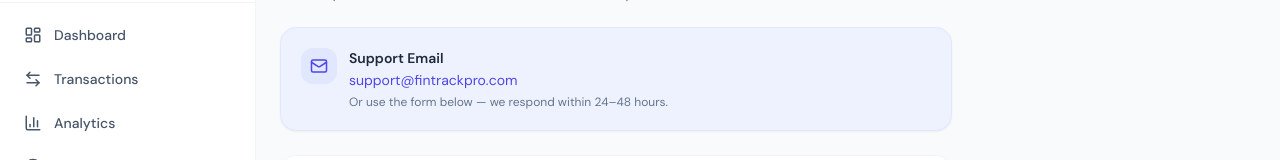
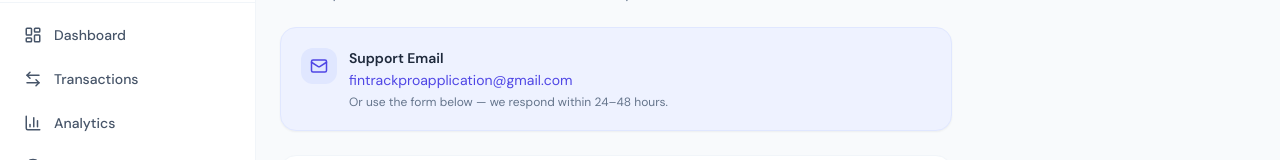
Before and after one commit to srivastavsuyash/fintrack-pro, a React (Vite) app in the folder client/: page /contact in a window 1280 px wide. Shown: the part 139-299 px from the top of the page. Built offline with nearby package versions, Linux system fonts and the light colour scheme; no server answers; sample sign-in values are in the browser's storage.

Commit message:
Updated the EmailId

```diff
--- a/client/src/pages/ContactUs.jsx
+++ b/client/src/pages/ContactUs.jsx
@@ -88,7 +88,7 @@ const ContactUs = () => {
           </div>
           <div>
             <p className="font-semibold text-slate-800 dark:text-white text-sm">Support Email</p>
-            <p className="text-primary-600 dark:text-primary-400 text-sm mt-0.5">support@fintrackpro.com</p>
+            <p className="text-primary-600 dark:text-primary-400 text-sm mt-0.5">fintrackproapplication@gmail.com</p>
             <p className="text-slate-500 dark:text-slate-400 text-xs mt-1">
               Or use the form below — we respond within 24–48 hours.
             </p>
```
